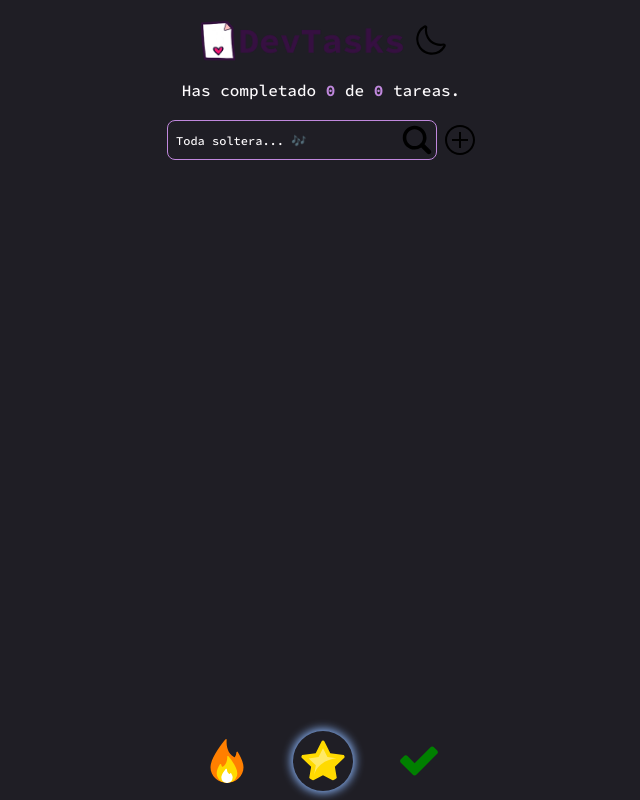
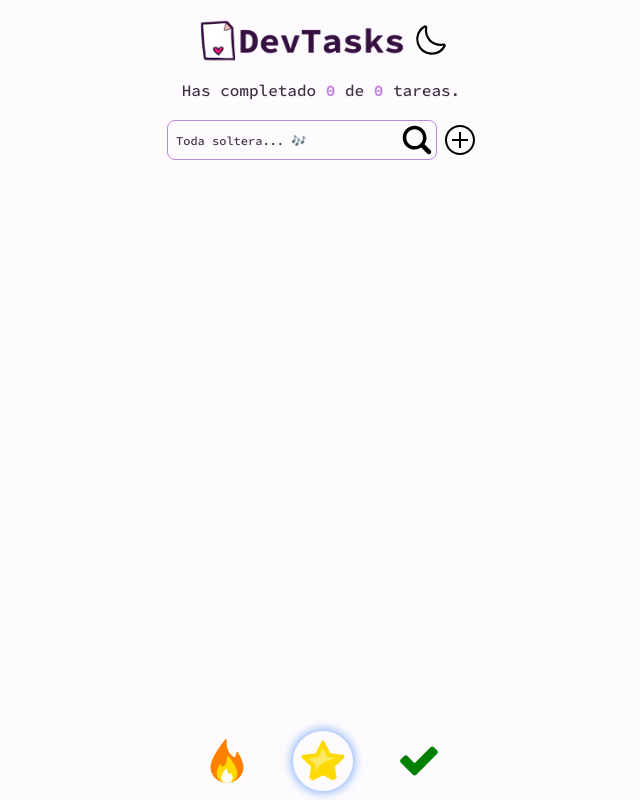
Before and after one commit to johdasgran/devtasks-app, a React (Create React App) app: page / in a window 1280 px wide. Shown: the whole page, without its empty margins (319-959 px from the left). Built offline with nearby package versions, Linux system fonts and the light colour scheme.

Commit message:
finish dark mode

```diff
--- a/src/App.css
+++ b/src/App.css
@@ -4,10 +4,7 @@
   --devtask-text: #3d3043; */
 
 
-
-  /* #160d22 */
   --devtask-purple: #c088dd;
-
   --devtask-red: #f24423;
   --devtask-blue: #1a73e8;
   --devtask-green: #3d8116;
@@ -16,8 +13,8 @@
   --devtask-sky: #8ab4f8;
 
   /* Dark Mode */
-  --devtask-primary: #1f1e25;
-  --devtask-text: #fdfbfd;
+  /* --devtask-primary: #1f1e25;
+  --devtask-text: #fdfbfd; */
 
   /* Font size */
   --sm: 1.2rem;
@@ -30,6 +27,7 @@
   --medium: 500;
   --bold: 700;
 }
+
 
 * {
   box-sizing: border-box;
@@ -68,7 +66,6 @@ body {
   flex-direction: column;
   place-items: center;
   background-color: var(--devtask-primary);
-  /* background-color: var(--devtask-dark); */
   position: relative;
   height: 100vh;
   max-width: 320px;
--- a/src/Components/TaskCounter/TaskCounter.css
+++ b/src/Components/TaskCounter/TaskCounter.css
@@ -33,6 +33,8 @@ p.counter {
   margin-left: 8px;
 }
 
+/* dark mode */
+
 .dark-mode {
   background: url(../../images/dark-mode.svg) center/cover no-repeat;
 }
--- a/src/Components/TaskCounter/TaskCounter.jsx
+++ b/src/Components/TaskCounter/TaskCounter.jsx
@@ -6,16 +6,26 @@ import logoBlack from '../../images/logo-black.png';
 
 function TaskCounter({ completed, inProgress, darkMode, setDarkMode }) {
 
+  function setColor(primary, text) {
+    document.documentElement.style.setProperty('--devtask-primary', primary);
+    document.documentElement.style.setProperty('--devtask-text', text);
+  }
+
   let className = "icon rotate-center mode";
   if(darkMode){
+    setColor('#1f1e25','#fdfbfd');
     className += " dark-mode"
   } else {
+    setColor('#fdfbfd','#3d3043');
     className += " white-mode"
   }
 
+
+
+
+
   let logo;
   darkMode ?  logo = logoBlack : logo = logoWhite;
-
 
   const add_darkmode = () => {
     if(darkMode) {
@@ -38,7 +48,7 @@ function TaskCounter({ completed, inProgress, darkMode, setDarkMode }) {
           alt="logo dev tasks"
 
         />
-         <button onClick={add_darkmode} className={className}></button>
+         <button onClick={add_darkmode} className={className} ></button>
       </header>
 
       <p className="counter" >Has completado <span>{completed}</span> de <span>{inProgress}</span> tareas.</p>
--- a/src/Components/TaskList/TaskList.css
+++ b/src/Components/TaskList/TaskList.css
@@ -6,7 +6,7 @@
   overflow-y: scroll;
   padding: 6px;
   scrollbar-width: thin;
-  scrollbar-color: var(--devtask-primary) var(--devtask-title);
+  scrollbar-color: var(--devtask-primary) var(--devtask-purple);
 }
 
 /* Works on Chrome, Edge, and Safari */
@@ -20,7 +20,7 @@
 }
 
 .tasks::-webkit-scrollbar-thumb {
-  background-color: var(--devtask-title); /*  color of the scroll thumb */
+  background-color: var(--devtask-purple); /*  color of the scroll thumb */
   border-radius: 20px; /* roundness of the scroll thumb */
 }
 
--- a/src/Components/TaskMenu/Taskmenu.css
+++ b/src/Components/TaskMenu/Taskmenu.css
@@ -20,7 +20,7 @@
   }
 
   .footer-menu .menu img:hover {
-    box-shadow: 0px 0px 10px 2px var(--devtask-title);
+    box-shadow: 0px 0px 10px 2px var(--devtask-purple);
   }
 
   .menu img:nth-child(2) {
```
